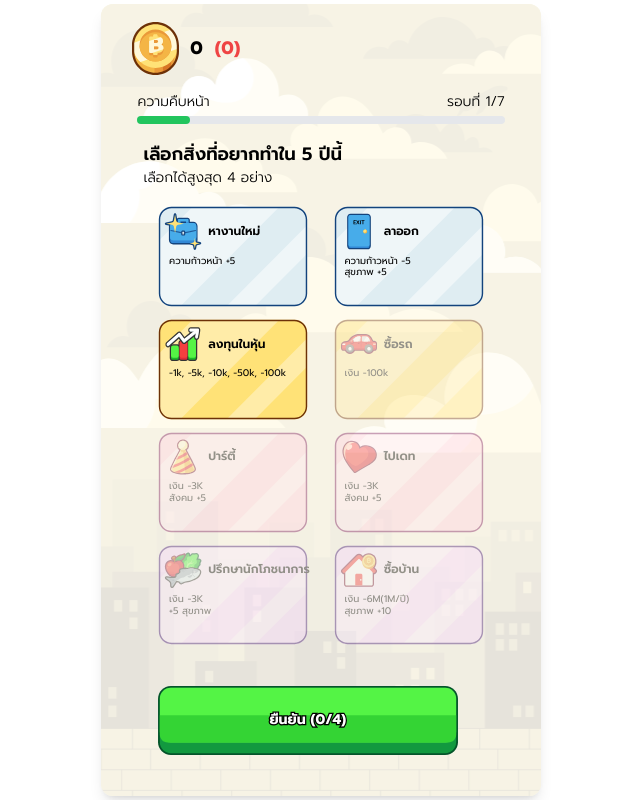
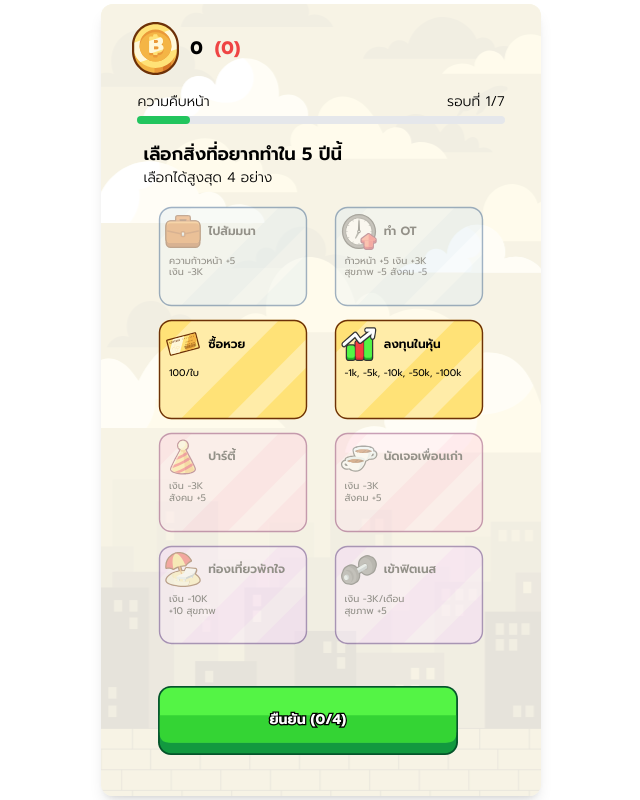
Before and after one commit to ShouldSleep8hr/Life-In-CTRL, a Vue app: page /action in a window 1280 px wide. Shown: the whole page, without its empty margins (319-959 px from the left). Built offline with nearby package versions, Linux system fonts and the light colour scheme.

Commit message:
edit marry action

```diff
--- a/src/views/ActionView.vue
+++ b/src/views/ActionView.vue
@@ -561,8 +561,8 @@ function getRandomActions(count = 8) {
       return false
     }
     // แต่งงาน ต้อง ตกหลุมรัก ก่อน
-    if (action.title === 'แต่งงาน' && status.events_all.includes('ตกหลุมรัก')) {
-      return true
+    if (action.title === 'แต่งงาน' && !status.events_all.includes('ตกหลุมรัก')) {
+      return false
     }
     // มีลูก ต้อง แต่งงาน ก่อน
     if (action.title === 'มีลูก' && !status.choices.includes('แต่งงาน')) {
```
